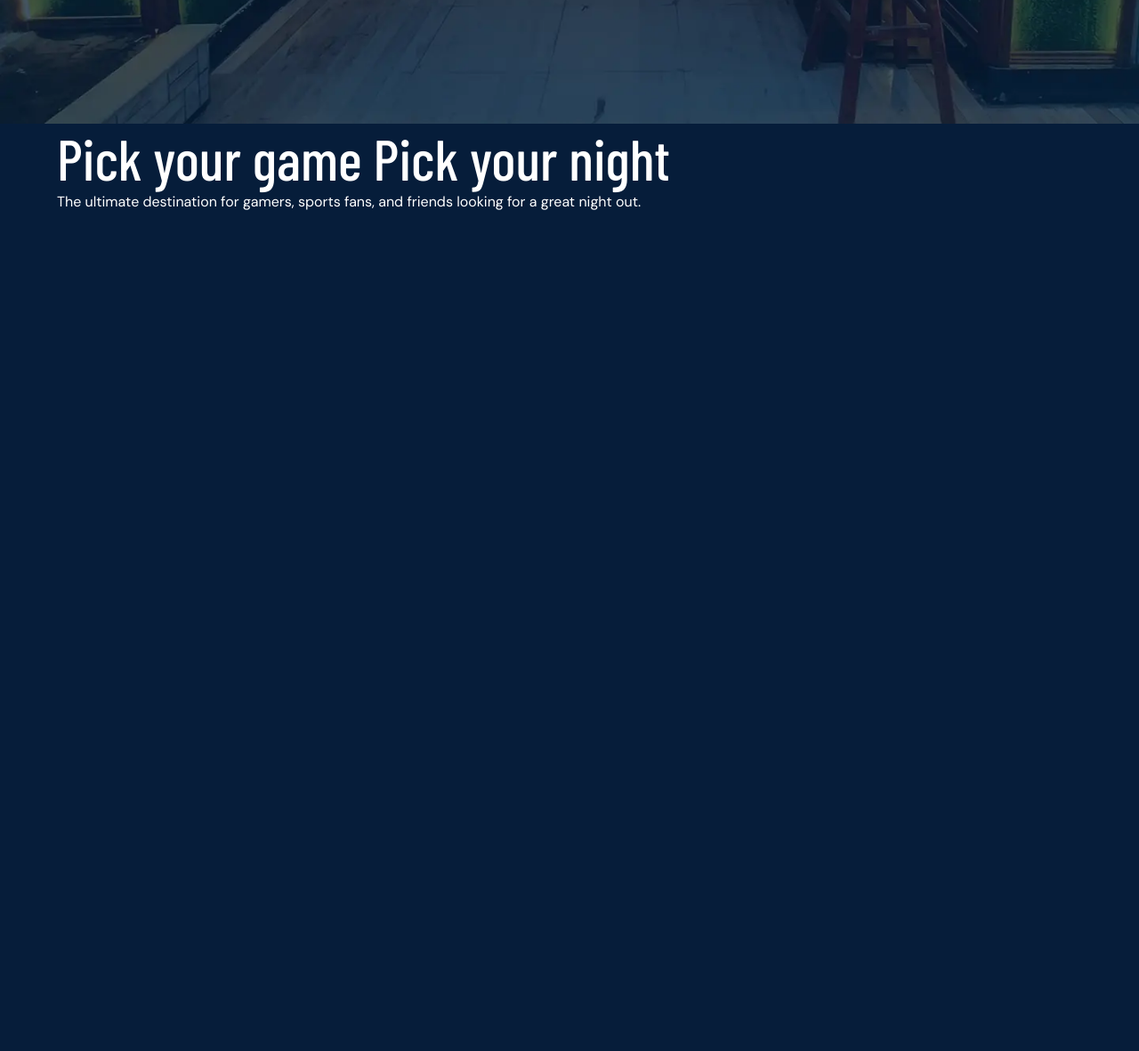
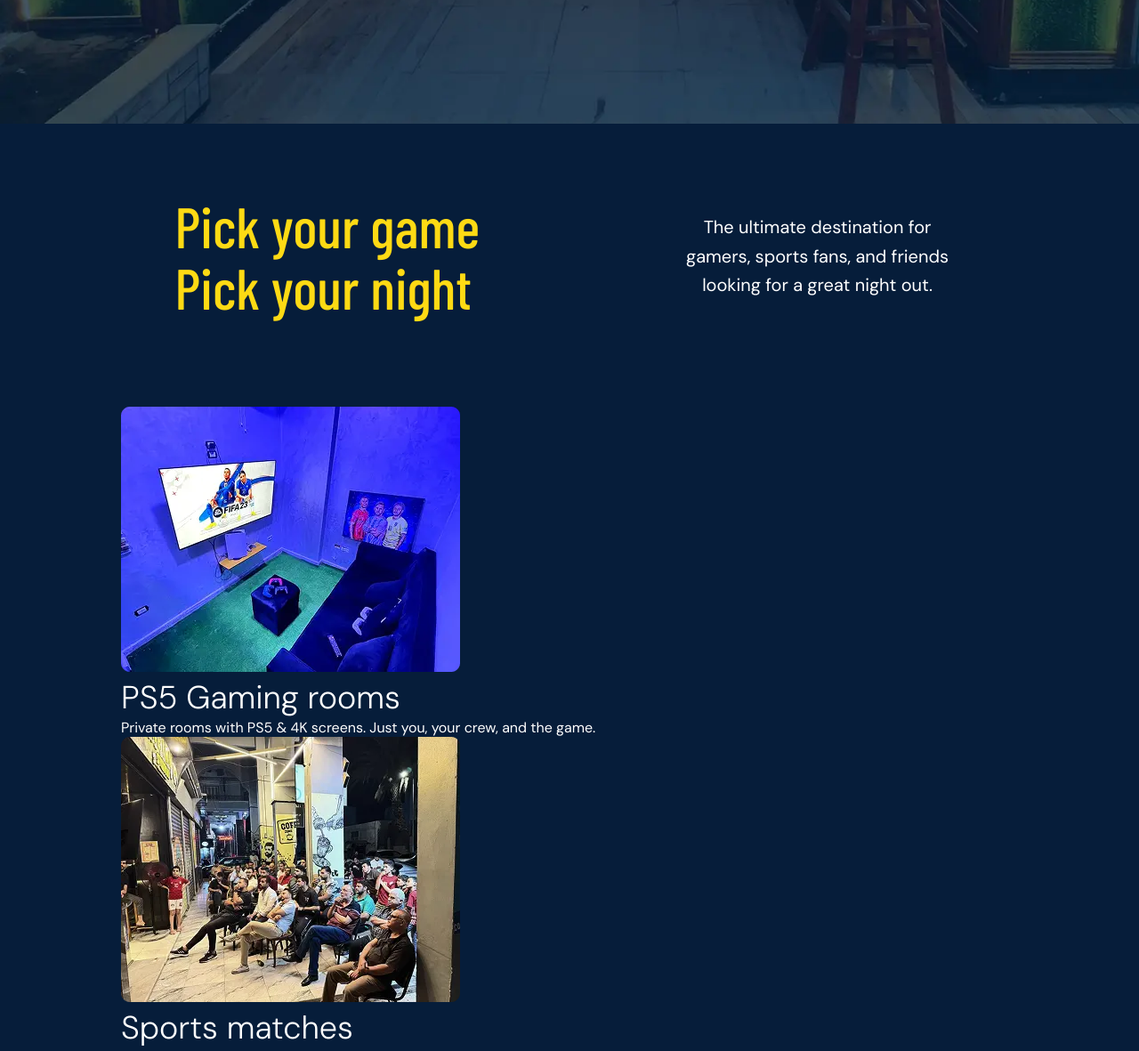
Before and after one commit to MaX-saNAD/GameINN, a plain HTML site: page index.html in a window 1280 px wide. Shown: the part 661-1842 px from the top of the page at 89% size. Before the commit the page ends 961 px from the top, so only its background shows below. Drawn offline with nearby package versions, Linux system fonts and the light colour scheme; a web font is replaced by a local one.

Commit message:
long break and saving the progress till now :>

```diff
--- a/assets/style/style.css
+++ b/assets/style/style.css
@@ -207,3 +207,31 @@ nav .btn {
     /* transform: rotate(-8deg); */
   }
 }
+
+
+/* ============ Features Section ============ */
+
+.features {
+    padding: var(--paddings-in-sections);
+}
+
+.features .heading-content {
+    display: flex;
+    justify-content: space-between;
+    width: 100%;
+    align-items: center;
+    margin-bottom: 100px;
+    padding: 0 6%;
+    line-height: 69px;
+}
+.features .heading-content h2{
+    flex-basis: 360px;
+    color: var(--secondary-color);
+}
+.features .heading-content .subheader{
+    flex-basis: 330px;
+    text-align: center;
+    font-size: 1.25rem;
+    line-height: 163.2%;
+
+}
--- a/index.html
+++ b/index.html
@@ -56,11 +56,10 @@
           <button class="btn primary-btn">Book Now</button>
           <button class="btn secondary-btn">Explore Rooms</button>
         </div>
-        <!-- <div class="pop-up">
-          <img src="assets/images/Popup.svg" alt="pop-up" />
-        </div> -->
+
       </div>
     </section>
+
     <section class="features" id="features">
       <div class="container">
         <div class="heading-content">
@@ -73,19 +72,31 @@
 
         <div class="cards">
           <div class="card">
-            <img src="" alt="" />
-            <h3></h3>
-            <p class="caption"></p>
+            <img src="assets/images/gaming-rooms.webp" alt="gaming-rooms" />
+            <h3>PS5 Gaming rooms</h3>
+            <p class="caption">
+              Private rooms with PS5 & 4K screens. Just you, your crew, and the
+              game.
+            </p>
           </div>
           <div class="card">
-            <img src="" alt="" />
-            <h3></h3>
-            <p class="caption"></p>
+            <img
+              src="assets/images/football-matches.webp"
+              alt="football-matches"
+            />
+            <h3>Sports matches</h3>
+            <p class="caption">
+              Watch the biggest matches on big screens with the best crowd in
+              Port Said
+            </p>
           </div>
           <div class="card">
-            <img src="" alt="" />
-            <h3></h3>
-            <p class="caption"></p>
+            <img src="assets/images/cafe-corner.webp" alt="cafe-corner" />
+            <h3>Café Corner</h3>
+            <p class="caption">
+              Pull up with your crew, grab your drinks, and settle in. No rush,
+              just good company.
+            </p>
           </div>
         </div>
       </div>
```
Also changed, not shown: assets/images/Rectangle 2-1.png (deleted), assets/images/Rectangle 2-2.png (deleted), assets/images/Rectangle 2.png (deleted), assets/images/cafe-corner.webp (added), assets/images/football-matches.webp (added), assets/images/gaming-rooms.webp (added).
